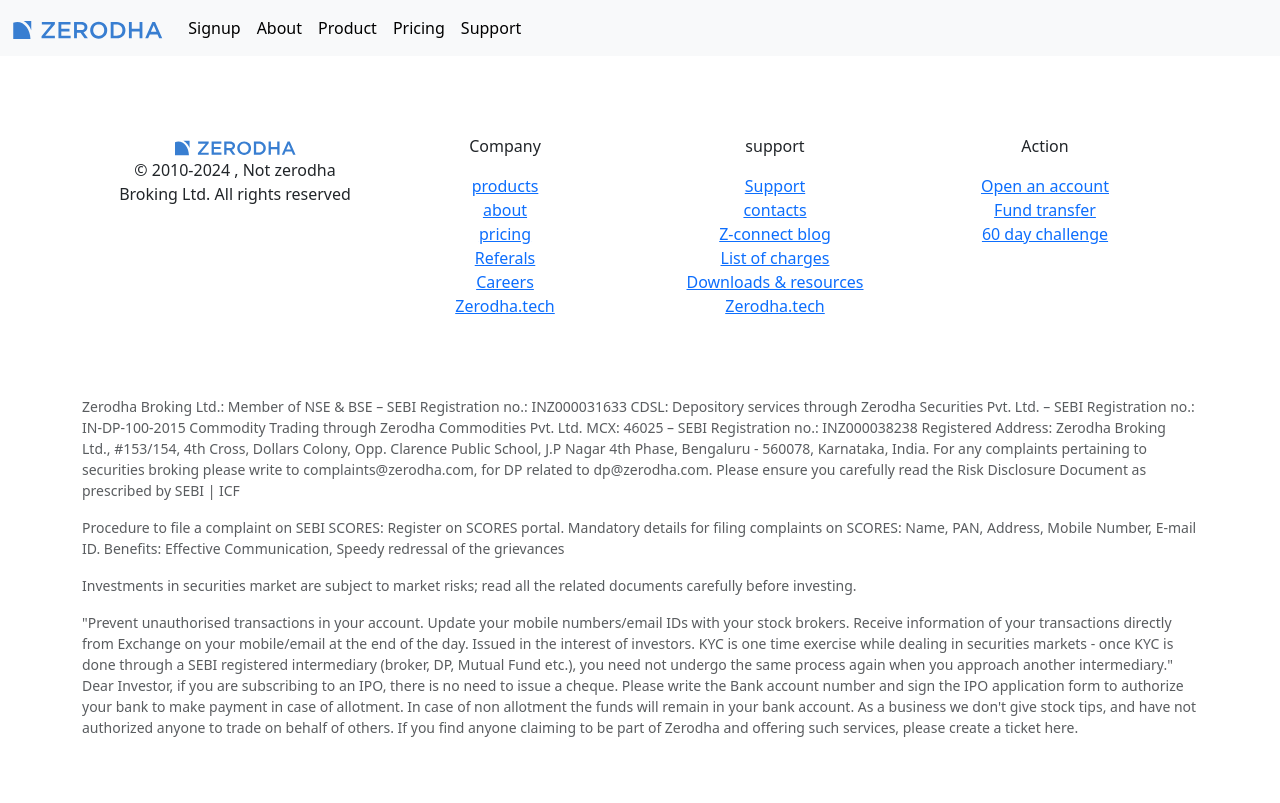
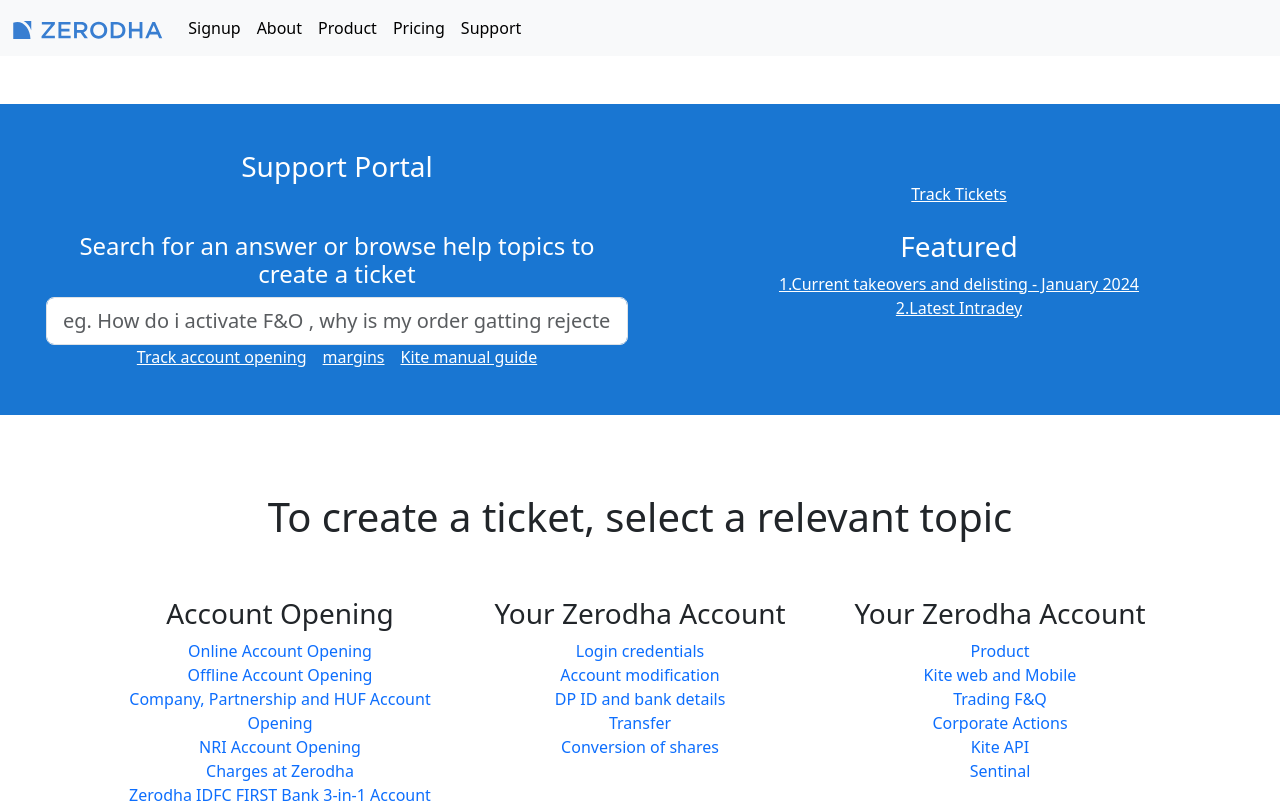
Before and after one commit to Dikshasisodia31/Zerodha, a React (Vite) app: page /support in a window 1280 px wide. Shown: the top 803 px of the page. Built offline with nearby package versions, Linux system fonts and the light colour scheme.

Commit message:
Create support section

```diff
--- a/src/landing_page/Footer.jsx
+++ b/src/landing_page/Footer.jsx
@@ -12,31 +12,31 @@
             <div className="col">
                 <p>Company</p>
 
-                <a href=''>products</a><br></br>
-                <a href=''>about</a><br></br>
-                <a href=''>pricing</a><br></br>
-                <a href=''>Referals</a><br></br>
-                <a href=''>Careers</a><br></br>
-                <a href=''>Zerodha.tech</a>
+                <a href='' style={{textDecoration:"none"}}>products</a><br></br>
+                <a href=''style={{textDecoration:"none"}}>about</a><br></br>
+                <a href=''style={{textDecoration:"none"}}>pricing</a><br></br>
+                <a href=''style={{textDecoration:"none"}}>Referals</a><br></br>
+                <a href=''style={{textDecoration:"none"}}>Careers</a><br></br>
+                <a href=''style={{textDecoration:"none"}}>Zerodha.tech</a>
 
             </div>
             <div className="col">
                 <p>support</p>
 
-                 <a href=''>Support</a><br></br>
-                <a href=''>contacts</a><br></br>
-                <a href=''>Z-connect blog</a><br></br>
-                <a href=''>List of charges</a><br></br>
-                <a href=''>Downloads & resources</a><br></br>
-                <a href=''>Zerodha.tech</a>
+                 <a href=''style={{textDecoration:"none"}}>Support</a><br></br>
+                <a href=''style={{textDecoration:"none"}}>contacts</a><br></br>
+                <a href=''style={{textDecoration:"none"}}>Z-connect blog</a><br></br>
+                <a href=''style={{textDecoration:"none"}}>List of charges</a><br></br>
+                <a href=''style={{textDecoration:"none"}}>Downloads & resources</a><br></br>
+                <a href=''style={{textDecoration:"none"}}>Zerodha.tech</a>
 
             </div>
             <div className="col">
                 <p>Action</p>
 
-                <a href=''>Open an account</a><br></br>
-                <a href=''>Fund transfer</a><br></br>
-                <a href=''>60 day challenge</a><br></br>
+                <a href=''style={{textDecoration:"none"}}>Open an account</a><br></br>
+                <a href=''style={{textDecoration:"none"}}>Fund transfer</a><br></br>
+                <a href=''style={{textDecoration:"none"}}>60 day challenge</a><br></br>
 
             </div>
         </div>
--- /dev/null
+++ b/src/landing_page/support/CreateTicket.jsx
@@ -0,0 +1,39 @@
+import React from "react";
+
+function CreateTicket() {
+    return ( <div className="container">
+        <div className="row">
+            <h1>To create a ticket, select a relevant topic</h1>
+            <div className="col-4 mt-5">
+                <h3>Account Opening</h3>
+                <a href='' style={{textDecoration:"none"}}> Online Account Opening</a><br></br>
+                <a href='' style={{textDecoration:"none"}}> Offline Account Opening</a><br></br>
+                <a href='' style={{textDecoration:"none"}}> Company, Partnership and HUF Account</a><br></br>
+                <a href='' style={{textDecoration:"none"}}> Opening</a><br></br>
+                <a href='' style={{textDecoration:"none"}}>NRI Account Opening</a><br></br>
+                <a href='' style={{textDecoration:"none"}}>Charges at Zerodha</a><br></br>
+                <a href='' style={{textDecoration:"none"}}> Zerodha IDFC FIRST Bank 3-in-1 Account</a><br></br>
+                <a href='' style={{textDecoration:"none"}}> Getting Started</a><br></br>
+            </div>
+            <div className="col-4  mt-5">
+                <h3>Your Zerodha Account</h3>
+                <a href='' style={{textDecoration:"none"}}>Login credentials</a><br></br>
+                <a href='' style={{textDecoration:"none"}}>Account modification</a><br></br>
+                <a href='' style={{textDecoration:"none"}}>DP ID and bank details</a><br></br>
+                <a href='' style={{textDecoration:"none"}}>Transfer</a><br></br>
+                <a href='' style={{textDecoration:"none"}}>Conversion of shares</a><br></br>
+            </div>
+            <div className="col-4  mt-5">
+                 <h3>Your Zerodha Account</h3>
+                <a href='' style={{textDecoration:"none"}}>Product</a><br></br>
+                <a href='' style={{textDecoration:"none"}}>Kite web and Mobile</a><br></br>
+                <a href='' style={{textDecoration:"none"}}>Trading F&Q</a><br></br>
+                <a href='' style={{textDecoration:"none"}}>Corporate Actions</a><br></br>
+                <a href='' style={{textDecoration:"none"}}>Kite API</a><br></br>
+                <a href='' style={{textDecoration:"none"}}>Sentinal</a><br></br>
+            </div>
+        </div>
+    </div> );
+}
+
+export default CreateTicket;
--- /dev/null
+++ b/src/landing_page/support/Hero.jsx
@@ -0,0 +1,34 @@
+import React from "react";
+
+function Hero() {
+    return (
+
+            <div className="row mt-5 mb-5"  style={{ backgroundColor: "#1976D2", color: "white" }}>
+                <div className="col m-3">
+                    <h3>Support Portal</h3>
+                    <h4 className="mt-5">Search for an answer or browse help topics to create a ticket</h4>
+                    <div class="input-group input-group-lg">
+
+                    <input type="text" className="form-control text-muted" aria-label="Sizing example input" aria-describedby="inputGroup-sizing-lg" value="eg. How do i activate F&O , why is my order gatting rejected" />
+                    </div>
+
+                    <a className="p-2 mt-2" style={{color:"white"}}>Track account opening</a>
+                    <a className="p-2 mt-2" style={{color:"white"}}>margins</a>
+                    <a  className="p-2" style={{color:"white"}}>Kite manual guide</a>
+
+
+
+                </div>
+                <div className="col mt-5">
+                    <a href='' style={{color:"white"}}>Track Tickets</a>
+                    <h3 className="mt-4">Featured</h3>
+                    <a className="mt-4" href='' style={{color:"white"}}>1.Current takeovers and delisting - January 2024</a><br></br>
+                    <a className="mt-4" href='' style={{color:"white"}}>2.Latest Intradey</a>
+                </div>
+            </div>
+
+
+    );
+}
+
+export default Hero;
--- a/src/landing_page/support/SupportPage.jsx
+++ b/src/landing_page/support/SupportPage.jsx
@@ -1,5 +1,10 @@
+import CreateTicket from "./CreateTicket";
+import Hero from "./Hero";
+
 function SupportPage() {
     return (  <>
+      <Hero/>
+      <CreateTicket/>
     </>);
 }
 
```
